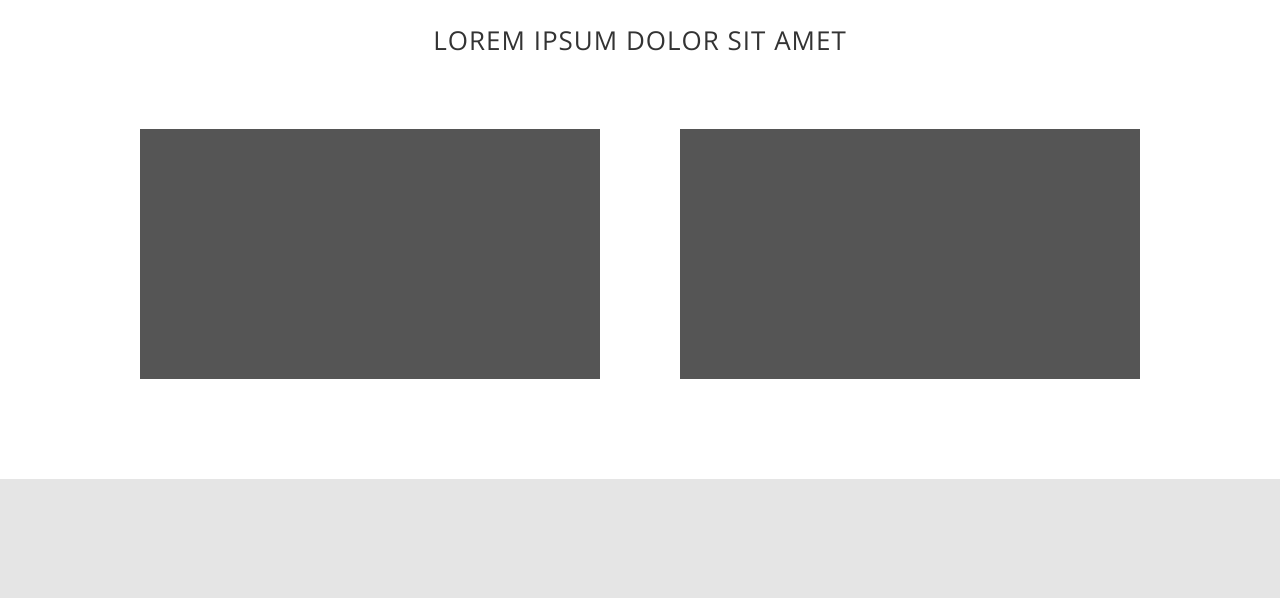
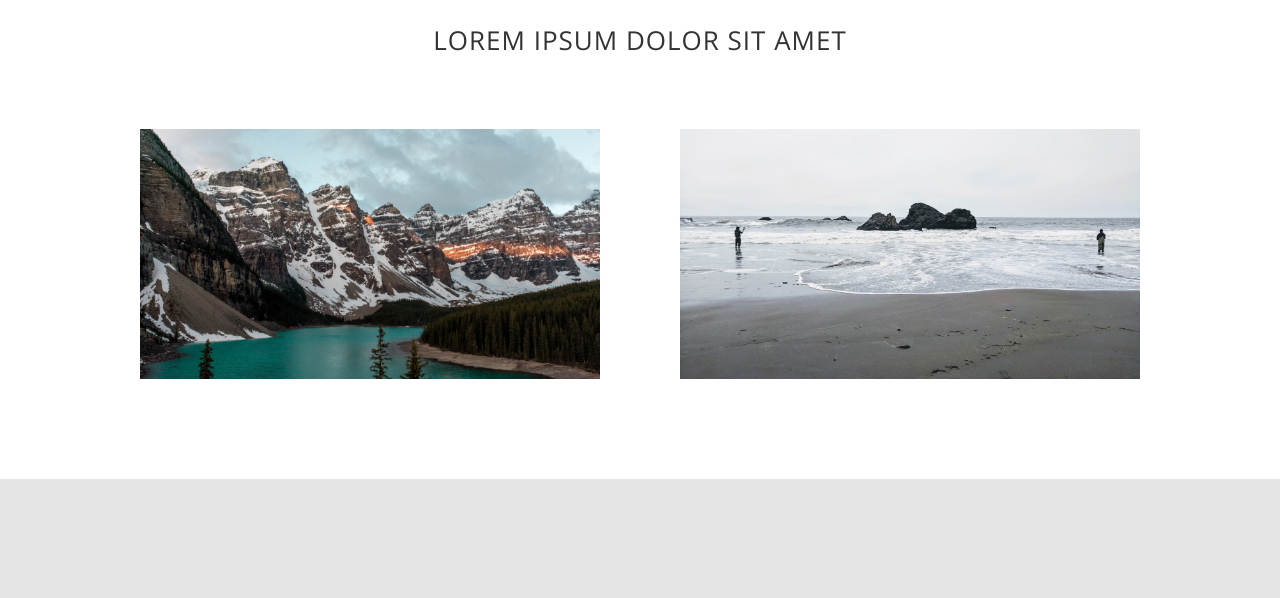
Before and after one commit to Ashleyebsinseec/Ashleyebsinseec.github.io, a plain HTML site: page index.html in a window 1280 px wide. Shown: the part 1380-1978 px from the top of the page. Drawn offline with nearby package versions, Linux system fonts and the light colour scheme.

Commit message:
Update style.css

```diff
--- a/style.css
+++ b/style.css
@@ -9,7 +9,7 @@ body {
 	width: 100%;
 	height: 100vh; /* viewheight = 100% de la hauteur de l'ecran*/
 	background-color: #555555;
-	background-image: url("images/header.jpg");
+	background-image: url("header.jpg");
 	background-size: cover;
 	background-repeat: no-repeat;
 	background-position: center bottom;
@@ -183,7 +183,7 @@ clear:both;
 	height: 250px;
 	background-color:#555555;
 	float:left;
-	background-image: url("images/Landscape 1.png");
+	background-image: url("Landscape 1.png");
     background-size: 100%;
     background-position: center center;
 	margin-top:50px;
@@ -194,7 +194,7 @@ clear:both;
 
 .photo+.photo {
 	float:right;
-	background-image:url("images/Landscape 2.png");
+	background-image:url("Landscape 2.png");
 	margin-top:50px;
 }
 .photo:hover {
```
